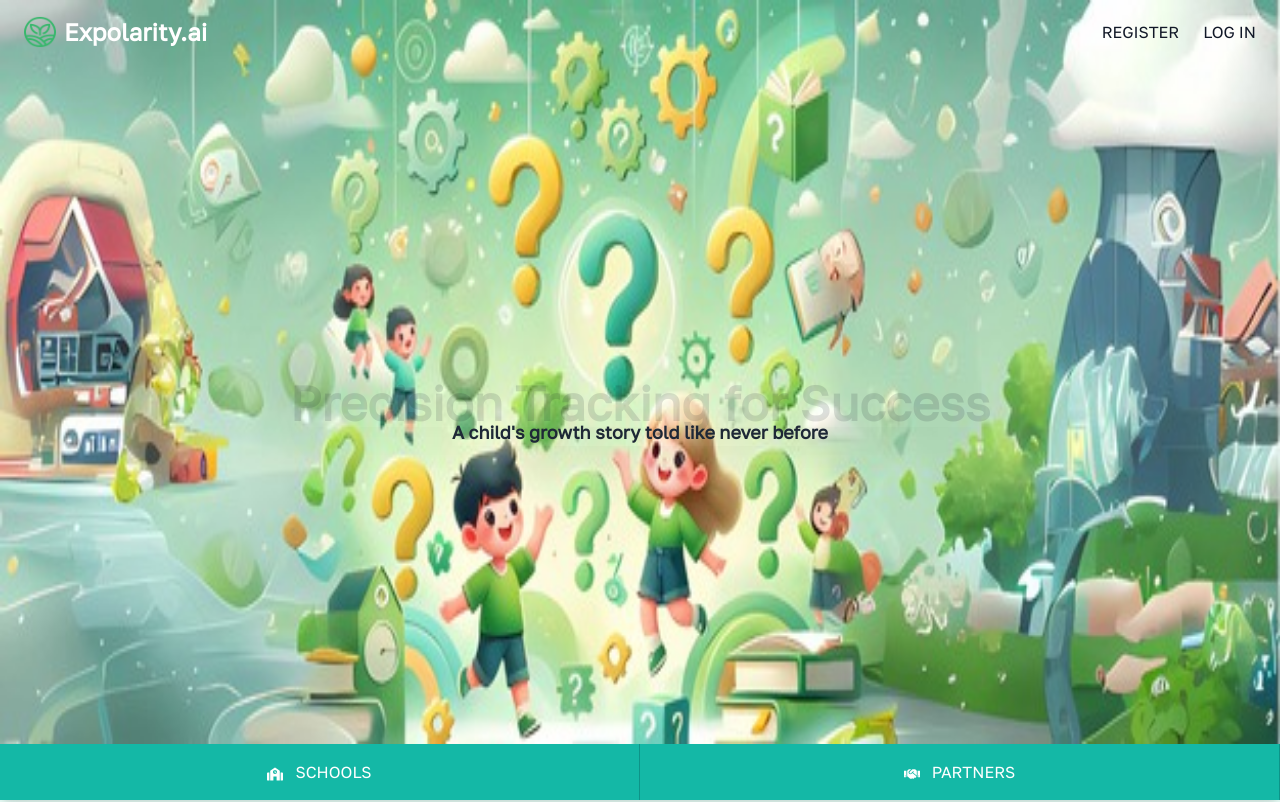
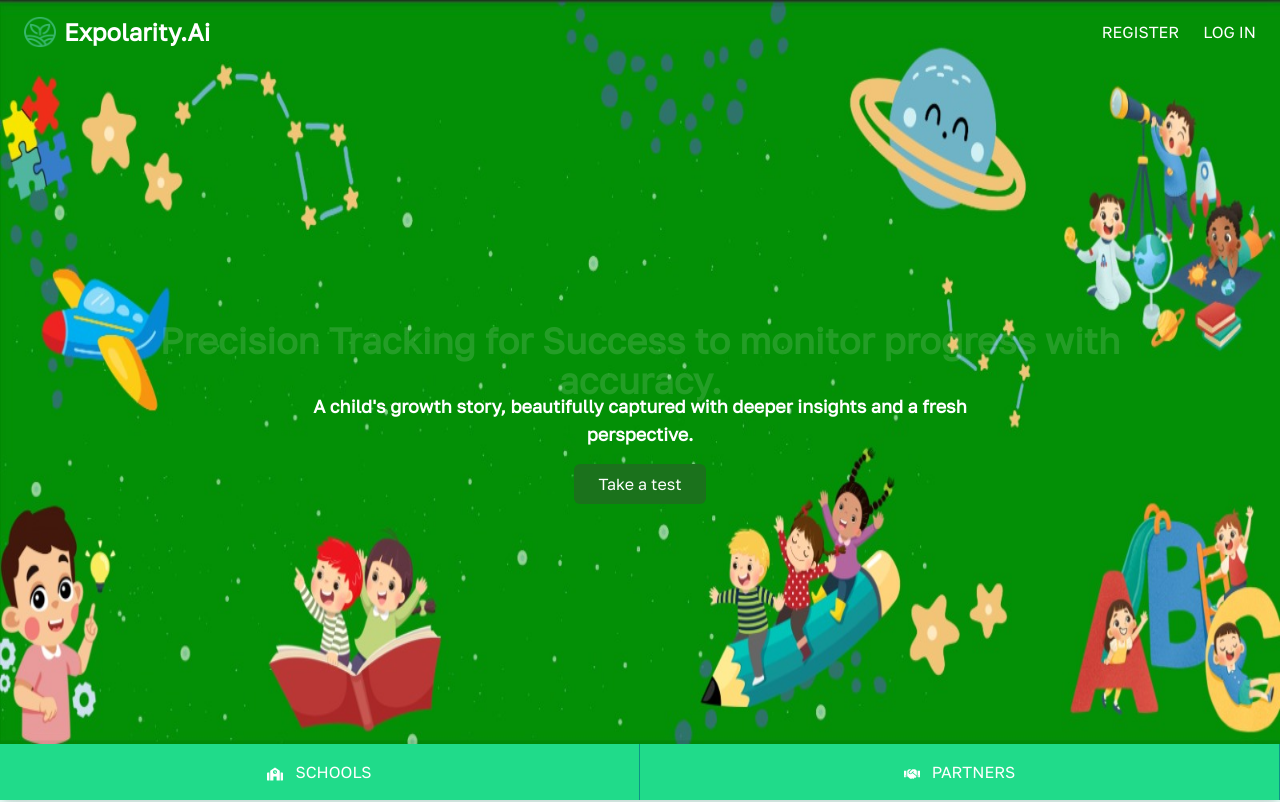
Before and after one commit to ManojKrays/expolarity-app, a React (Vite) app: page /home in a window 1280 px wide. Shown: the top 802 px of the page. Built offline with nearby package versions, Linux system fonts and the light colour scheme; a web font is replaced by a local one.

Commit message:
home page changes

```diff
--- a/src/Pages/HomePage/HomePage.jsx
+++ b/src/Pages/HomePage/HomePage.jsx
@@ -19,13 +19,14 @@ import { useState, useEffect } from "react";
 import Home from "../../assets/home.jpeg";
 
 const texts = [
-  "Next-Gen Learning Analytics",
-  "Transforming Education with AI",
-  "Precision Tracking for Success",
+  "Next-Gen Learning Analytics for a smarter, data-driven, and adaptive future.",
+  "Transforming Education with AI to personalize and enhance learning.",
+  "Precision Tracking for Success to monitor progress with accuracy.",
 ];
 
 const HomePage = () => {
   const [index, setIndex] = useState(0);
+  const [isMobileMenuOpen, setIsMobileMenuOpen] = useState(false);
 
   useEffect(() => {
     const interval = setInterval(() => {
@@ -36,7 +37,7 @@ const HomePage = () => {
   }, []);
   return (
     <>
-      <div className="font-golos w-full overflow-x-hidden bg-[#E8FDF7] ">
+      <div className="font-golos w-full overflow-hidden bg-[#E8FDF7] ">
         <div
           className="w-full min-h-screen flex flex-col bg-no-repeat bg-cover sm:bg-[length:100%_100%] md:bg-[length:100%_93%]"
           style={{
@@ -47,24 +48,30 @@ const HomePage = () => {
           <nav className="w-full flex items-center justify-between px-6 py-4">
             <div className="flex items-center gap-2">
               <img src={logoImg} alt="Logo" className="w-8 h-8" />
-              <h1 className="text-2xl font-bold text-white">Expolarity.ai</h1>
+              <h1 className="text-2xl font-bold text-white">Expolarity.Ai</h1>
             </div>
 
             {/* Desktop Menu */}
             <div className="hidden md:flex space-x-6 items-center">
-              <a href="#" className="text-gray-900">
-                REGISTER
-              </a>
-              <a href="#" className="text-gray-900">
-                LOG IN
-              </a>
+              <a href="#" className="text-white">REGISTER</a>
+              <a href="#" className="text-white">LOG IN</a>
             </div>
 
             {/* Mobile Menu Icon */}
             <div className="md:hidden">
-              <RxHamburgerMenu className="w-6 h-6 cursor-pointer" />
+              <RxHamburgerMenu
+                className="w-6 h-6 cursor-pointer"
+                onClick={() => setIsMobileMenuOpen(!isMobileMenuOpen)}
+              />
             </div>
           </nav>
+             {/* Mobile Menu  */}
+             {isMobileMenuOpen && (
+            <div className="md:hidden absolute top-16 right-6 bg-white shadow-lg rounded-md w-40 flex flex-col p-4  py-3">
+              <a href="#" className="py-2 text-gray-900">REGISTER</a>
+              <a href="#" className="py-2 text-gray-900">LOG IN</a>
+            </div>
+          )}
 
           {/* Hero Section */}
           <div className="flex flex-col items-center justify-center flex-grow text-center px-6 sm:px-4">
@@ -74,7 +81,7 @@ const HomePage = () => {
               animate={{ opacity: 1, y: 0 }}
               exit={{ opacity: 0, y: -20 }}
               transition={{ duration: 0.8, ease: "easeInOut" }}
-              className="text-4xl lg:text-5xl md:text-3xl sm:text-2xl font-bold text-gray-900 max-w-[90%] md:max-w-[80%] shadow-2xl"
+              className="text-2xl lg:text-4xl md:text-3xl sm:text-lg font-bold text-white max-w-[90%] md:max-w-[80%] "
             >
               {texts[index]}
             </motion.h2>
@@ -82,14 +89,23 @@ const HomePage = () => {
               initial={{ opacity: 0, y: 20 }}
               animate={{ opacity: 1, y: 0 }}
               transition={{ duration: 1, delay: 0.3 }}
-              className="text-gray-800 mt-2 text-lg max-w-[90%] font-semibold md:max-w-[60%] shadow-2xl"
+              className="text-white mt-2 text-lg max-w-[90%] font-semibold md:max-w-[60%] "
             >
-              A child's growth story told like never before
+             A child's growth story, beautifully captured with deeper insights and a fresh perspective.
             </motion.p>
+            <motion.button
+            className="mt-4 px-6 py-2 bg-[#1b721c] text-white rounded-md cursor-pointer"
+            initial={{ scale: 0.8, opacity: 0 }}
+            whileInView={{ scale: 1, opacity: 1 }}
+            transition={{ duration: 0.6, delay: 0.6 }}
+          >
+            Take a test
+          </motion.button>
           </div>
 
+
           {/* Bottom Sections */}
-          <div className="w-full grid grid-cols-2 sm:grid-cols-2 text-center text-white bg-teal-500 shadow-lg">
+          <div className="w-full grid grid-cols-2 sm:grid-cols-2 text-center text-white bg-[#20db8a] shadow-lg">
             <div className="py-4 border-b sm:border-b-0 border-r border-teal-600 transition-transform transform hover:scale-105">
               <FaSchool className="inline-block mr-2" /> SCHOOLS
             </div>
@@ -102,7 +118,7 @@ const HomePage = () => {
         <motion.div
           initial={{ opacity: 0, y: 50 }}
           whileInView={{ opacity: 1, y: 0 }}
-          viewport={{ once: false, amount: 0.3 }}
+          viewport={{ once: true, amount: 0.3 }}
           transition={{ duration: 0.8, ease: "easeOut" }}
           className="flex flex-col items-center justify-center text-center p-6 md:p-10 pb-40 md:pb-60 bg-center bg-no-repeat bg-auto mx-auto w-full min-h-[80vh]"
           style={{ backgroundImage: `url(${homebg})` }}
@@ -195,7 +211,7 @@ const HomePage = () => {
         <motion.section
           initial={{ opacity: 0, y: 50 }}
           whileInView={{ opacity: 1, y: 0 }}
-          viewport={{ once: false, amount: 0.3 }}
+          viewport={{ once: true, amount: 0.3 }}
           transition={{ duration: 0.8, ease: "easeOut" }}
           className="flex flex-col md:flex-row items-center justify-between px-6 sm:px-12 md:px-20 py-14 md:py-20"
         >
@@ -298,7 +314,7 @@ const HomePage = () => {
         <motion.section
           initial={{ opacity: 0, y: 50 }}
           whileInView={{ opacity: 1, y: 0 }}
-          viewport={{ once: false, amount: 0.3 }}
+          viewport={{ once: true, amount: 0.3 }}
           transition={{ duration: 0.8, ease: "easeOut" }}
           className="flex flex-col md:flex-row items-center justify-start p-6 sm:p-8 md:px-20"
         >
@@ -339,7 +355,7 @@ const HomePage = () => {
         <motion.div
           initial={{ opacity: 0, y: 50 }}
           whileInView={{ opacity: 1, y: 0 }}
-          viewport={{ once: false, amount: 0.3 }}
+          viewport={{ once: true, amount: 0.3 }}
           transition={{ duration: 0.8, ease: "easeOut" }}
           className="flex flex-col md:flex-row justify-between items-start p-6 sm:p-8 md:p-10 text-gray-900 sm:px-4 md:px-10 lg:px-20"
         >
@@ -427,7 +443,7 @@ const Card = ({ title, description, image }) => {
     <motion.div
       initial={{ opacity: 0, y: 50 }}
       whileInView={{ opacity: 1, y: 0 }}
-      viewport={{ once: false, amount: 0.3 }}
+      viewport={{ once: true, amount: 0.3 }}
       transition={{ duration: 0.8, ease: "easeOut" }}
       className="bg-white shadow-[0px_4px_4px_0px_rgba(0,0,0,0.25)] rounded-lg w-full max-w-xs sm:max-w-sm md:max-w-md lg:w-80 flex flex-col items-center mx-auto"
     >
```
Also changed, not shown: src/assets/home.jpeg, src/assets/home1.jpeg (added). Lines whose indentation alone changed are shown as unchanged.
